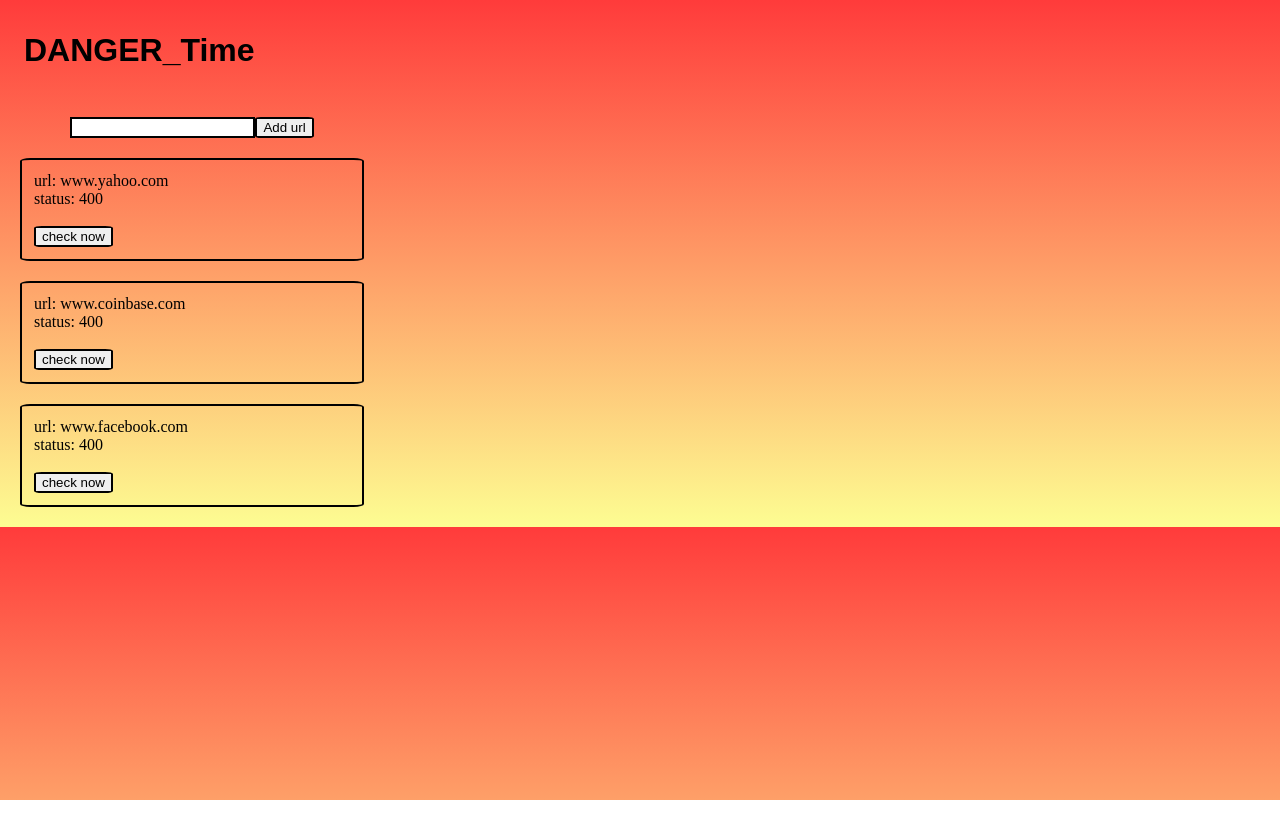
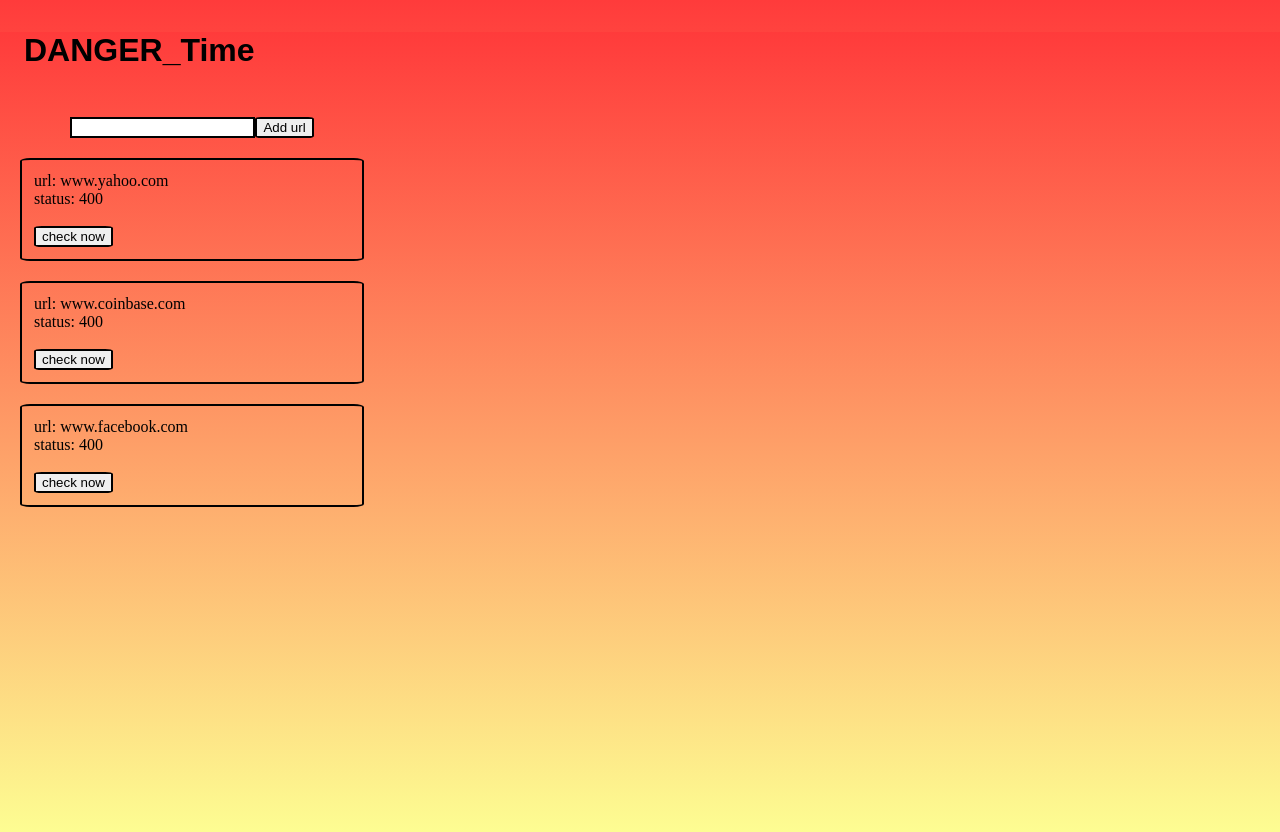
Before and after one commit to D-Noodle/Danger_Time, a React app: page / in a window 1280 px wide. Before the commit the page ends 800 px from the top, so only its background shows below. Built offline with nearby package versions, Linux system fonts and the light colour scheme.

Commit message:
refactored styling

```diff
--- a/client/style.css
+++ b/client/style.css
@@ -1,6 +1,7 @@
-body {
+html, body {
   /* background: lightgrey; */
   background-image: linear-gradient(rgb(255, 59, 59), rgb(253, 253, 146));
+  height: 100%;
 }
 
 h1 {
```
